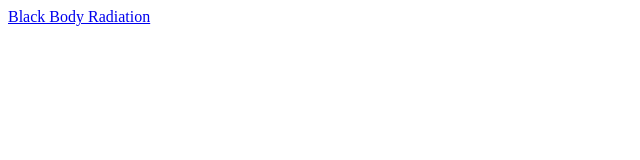
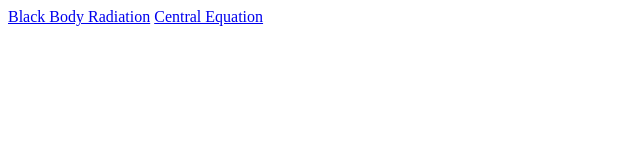
Before and after one commit to UnipvPhysicsLectures/PythonScripts, a plain HTML site: page index.html in a window 1280 px wide. Shown: the whole page, without its empty margins (0-640 px from the left). Drawn offline with Linux system fonts and the light colour scheme.

Commit message:
updated index.html

```diff
--- a/index.html
+++ b/index.html
@@ -1 +1,2 @@
 <a href='html/blackBody.html'>Black Body Radiation</a>
+<a href='html/centralEquation.html'>Central Equation</a>
```
